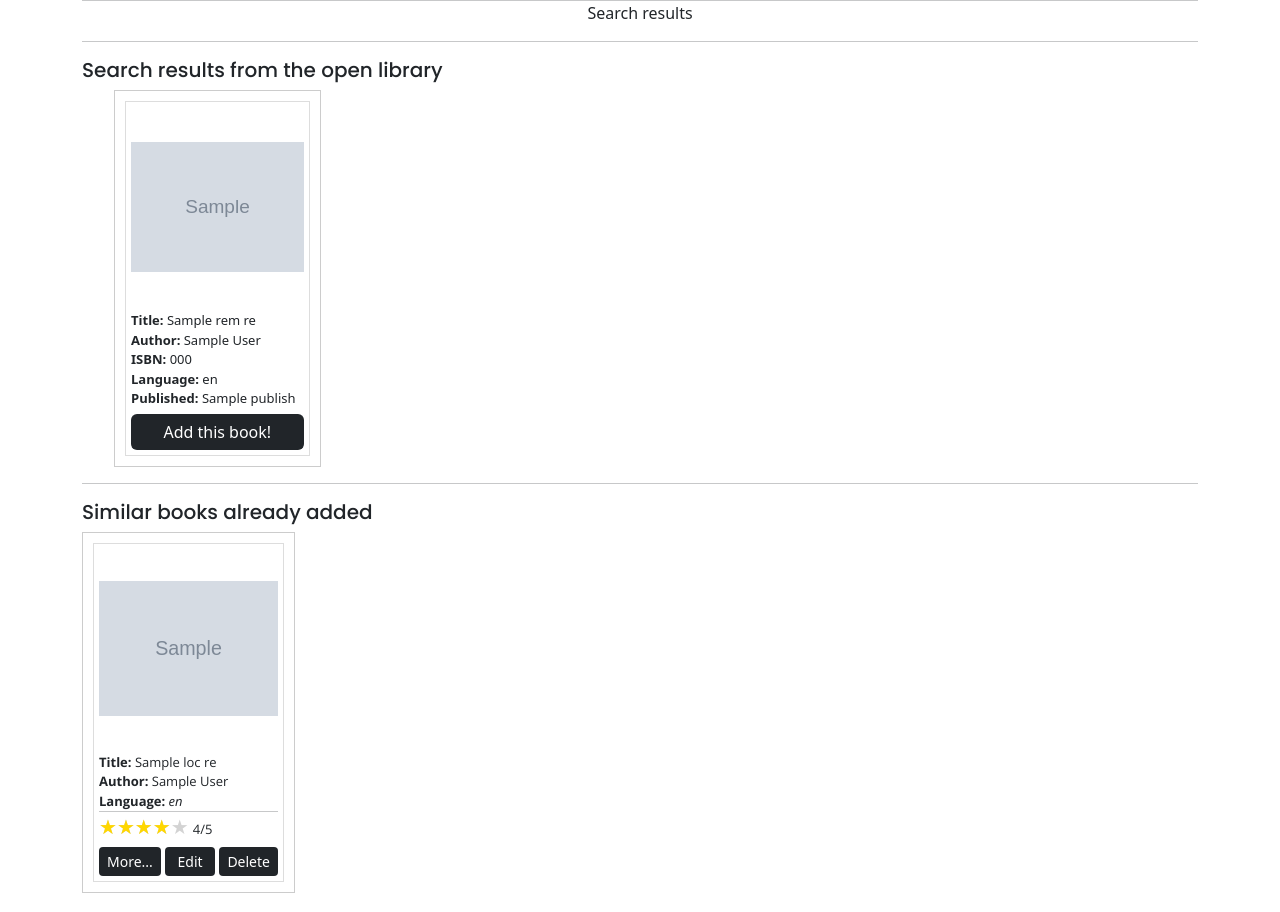
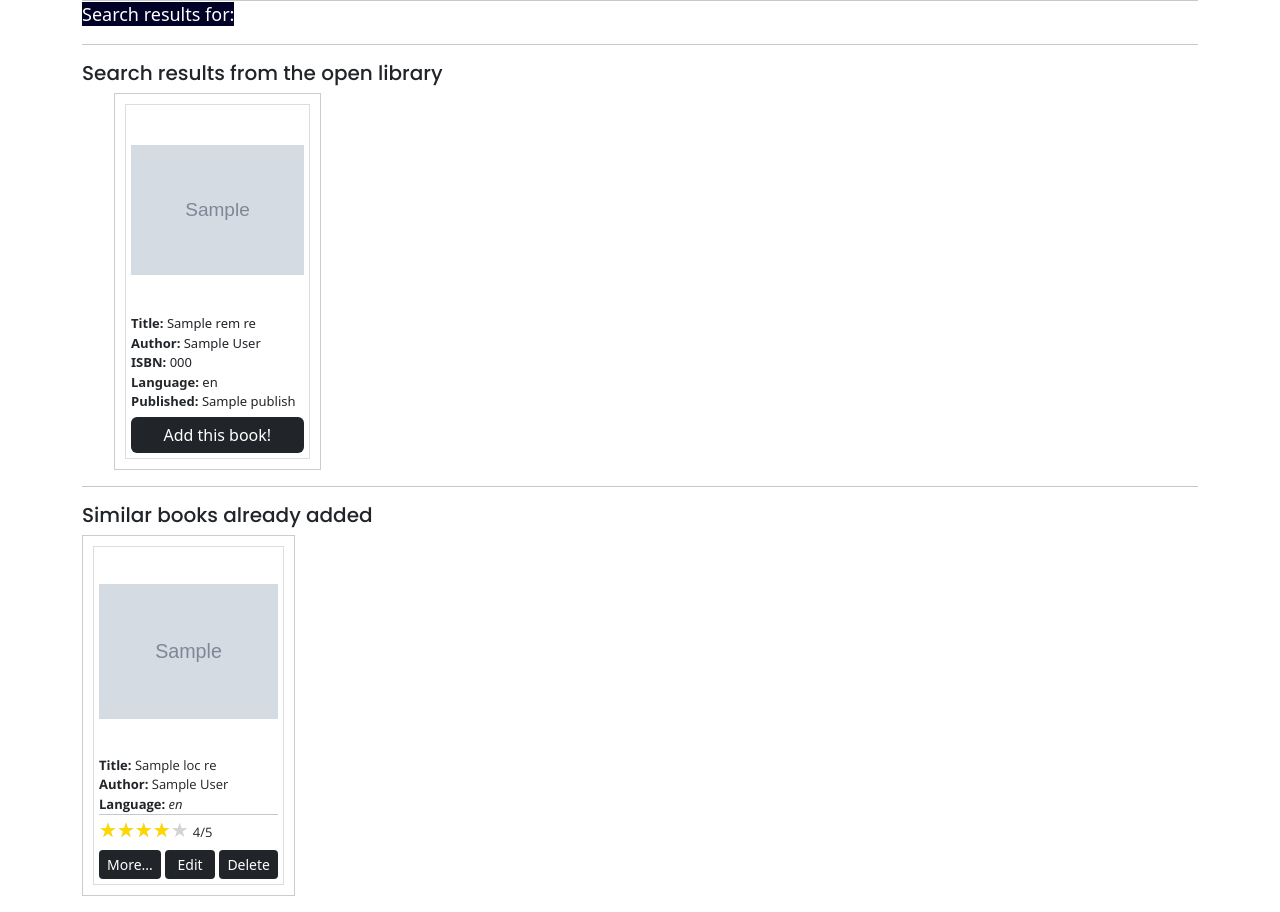
Before and after one commit to maruguMo/books-list, a Node server app: template views/search.ejs in a window 1280 px wide. Shown: the part 62-974 px from the top of the page. Run offline with Node 20, Linux system fonts and the light colour scheme; the template is opened without the code that fills it: most values are stand-ins (such as "Sample title", 1, 10 or a date in 2020); grey boxes marked "Sample" are stand-in pictures; some libraries are stand-ins or nearby versions.

Commit message:
enhance view notes  and search

```diff
--- a/app.js
+++ b/app.js
@@ -277,7 +277,7 @@ app.get('/search',async(req,res)=>{
           })
         );
     }
-    res.render('search.ejs',{locRes, remRes});
+    res.render('search.ejs',{locRes, remRes, SearchTerm: searchParams});
   }catch(error){
     // console.log(error.stack);
     res.status(500).render('errorPage.ejs', {error, errorType:500});
--- a/public/js/DOM.js
+++ b/public/js/DOM.js
@@ -44,16 +44,33 @@ export function initializeRatingSystem() {
 
 }
 export function initializeCommonDOM(){
-    document .querySelectorAll("#view-button").forEach(btn =>{
+    document.querySelectorAll("#view-button").forEach(btn =>{
         btn.addEventListener('click', async ()=>{
             const id = btn.getAttribute('data-id');
             if (id){
-               const resp = await fetch(`/view-notes/${id}`);
+               const route=`/view-notes/${id}`;
+               console.log(route)
+               const resp = await fetchRoute(route);
                console.log(resp);
 
                if(resp.ok){
-                    window.location.href = `/view-notes/${id}`;
-                    // window.location.reload();
+                    window.location.href = route;
+               }else{
+                console.error("Error fetching notes:", resp.status);
+               }
+            }
+        });
+    });
+    document.querySelectorAll("#book-image").forEach(crd =>{
+        crd.addEventListener('click', async ()=>{
+            const id = crd.getAttribute('data-id');
+            if (id){
+               const route=`/view-notes/${id}`;
+
+               const resp = await fetchRoute(route);
+               console.log(resp);
+               if(resp.ok){
+                    window.location.href = route;
                }else{
                 console.error("Error fetching notes:", resp.status);
                }
@@ -61,3 +78,6 @@ export function initializeCommonDOM(){
         });
     });
 }
+async function fetchRoute(str){
+    return await fetch(str);
+}
--- a/public/styles/styles.css
+++ b/public/styles/styles.css
@@ -97,11 +97,13 @@ h1,h2,h3,h4,h5,h6{
   height: 100%; /* Ensure the card takes up full height */
   border: 1px solid #ddd;
   padding: 5px;
+
 }
 .book-img{
   width: 100%;
   height: 25dvh;
   object-fit: contain;
+  cursor: pointer;
 }
 .book-img-l{
   width: auto;
--- a/views/index.ejs
+++ b/views/index.ejs
@@ -9,7 +9,7 @@
         <% books.forEach(book=>{ %>
             <li>
                 <div class="book-card rounded">
-                    <img class="book-img mb-1 rounded" src="<%=book.avatar %>" alt="<%= book.title%>">
+                    <img class="book-img mb-1 rounded" src="<%=book.avatar %>" alt="<%= book.title%>" data-id="<%=book.id%>" id="book-image">
                     <span class="arial-ital"><strong>Title: </strong> <%= book.title%></span>
                     <span class="arial-ital"><strong>Author: </strong> <%= book.author%></span>
                     <span class="arial-ital"><strong>Language: </strong><i><%=book.lang%></i></span>
--- a/views/search.ejs
+++ b/views/search.ejs
@@ -1,8 +1,8 @@
 <%- include("partials/header.ejs") %>
-    <p style="text-align: center;">Search results</p>
+    <span style="text-align: center;" class="ModalTitleBar">Search results for: </span><span><%= SearchTerm%></span>
     <hr>
 
-    <h5 >Search results from the open library</h5>
+    <h5>Search results from the open library</h5>
     <div id="openLibResults px-0 py-0">
         <%if( remRes && remRes.length >0){%>
             <ul class="book-list">
@@ -36,11 +36,7 @@
                 <%locRes.forEach((book)=>{%>
                 <li>
                     <div class="book-card">
-                        <%if(book.avatar){ %>
-                            <img class="mb-1 book-img rounded" src="<%=book.avatar%>" alt="No cover available">
-                        <%}else{%>
-                            <img class="mb-1 book-img rounded" src="/covers/DefaultCover.png" alt="No cover available">
-                        <%}%>
+                        <img class="mb-1 book-img rounded" src="<%=book.avatar%>" alt="<%=book.title%>" data-id="<%=book.id%>" id="book-image">
                         <span class="arial-ital"><strong>Title: </strong> <%= book.title%></span>
                         <span class="arial-ital"><strong>Author: </strong> <%=book.author%></span>
                         <span class="arial-ital"><strong>Language: </strong><i><%=book.lang%></i></span>
```
